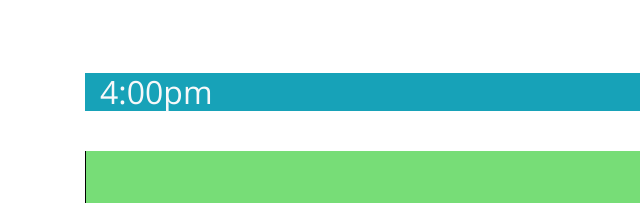
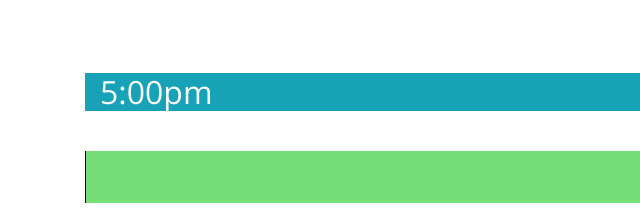
Before and after one commit to BeccaHurtado/work-day-scheduler, a plain HTML site: page index.html in a window 1280 px wide. Shown: the part 2870-3088 px from the top of the page, 0-640 px from the left. Drawn offline with nearby package versions, Linux system fonts and the light colour scheme; files that its build step writes are made by us from their sources; files whose address does not match are found by name.

Commit message:
took off double 4pm

```diff
--- a/index.html
+++ b/index.html
@@ -90,7 +90,7 @@
   </div>
 
   <div>
-    <h2 class="bg-info text-light"><span class="col-3 time">4:00pm</span></h2>
+    <h2 class="bg-info text-light"><span class="col-3 time">5:00pm</span></h2>
     <textarea id="17" class="col-12 description text-align-center mb-3"></textarea>
     <button class="save-btn btn btn-info">Save</button>
   </div>
```
